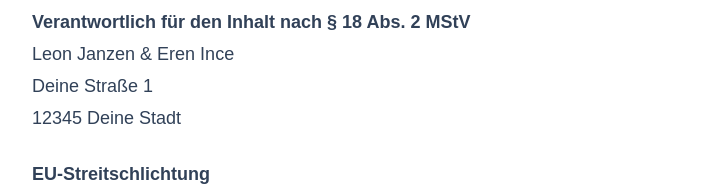
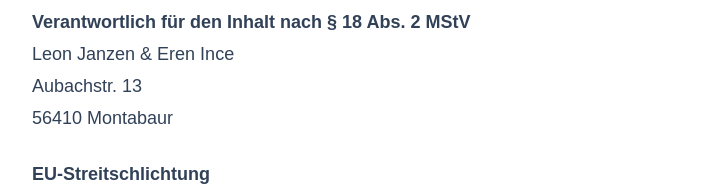
Before and after one commit to Erlen-Sales/erlen-sales-webseite, a Next.js app: page /impressum in a window 1280 px wide. Shown: the part 562-748 px from the top of the page, without its empty margins (224-947 px from the left). Built offline with nearby package versions, Linux system fonts and the light colour scheme.

Commit message:
Impressum aktualisiert

```diff
--- a/app/impressum/page.tsx
+++ b/app/impressum/page.tsx
@@ -27,8 +27,8 @@ export default function ImpressumPage() {
           <div>
             <p className="font-semibold">Verantwortlich für den Inhalt nach § 18 Abs. 2 MStV</p>
             <p>Leon Janzen & Eren Ince</p>
-            <p>Deine Straße 1</p>
-            <p>12345 Deine Stadt</p>
+            <p>Aubachstr. 13</p>
+            <p>56410 Montabaur</p>
           </div>
 
           <div>
```
